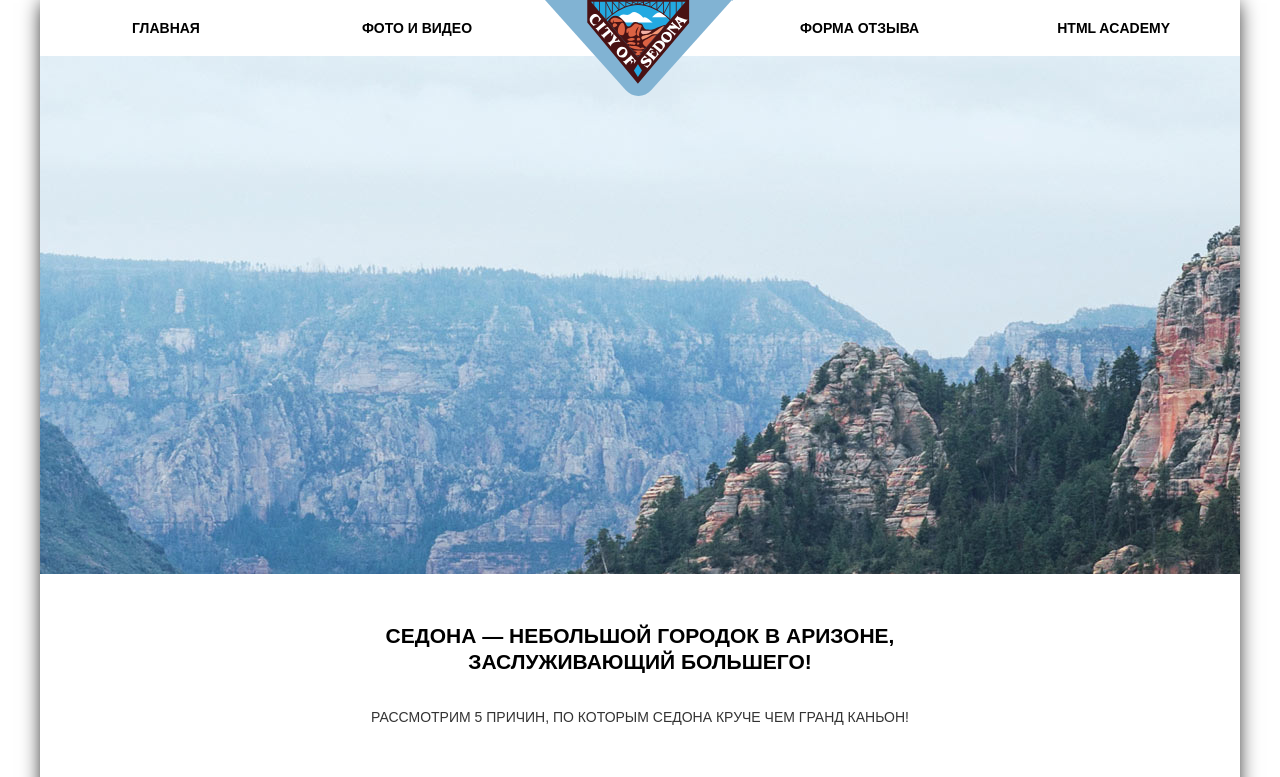
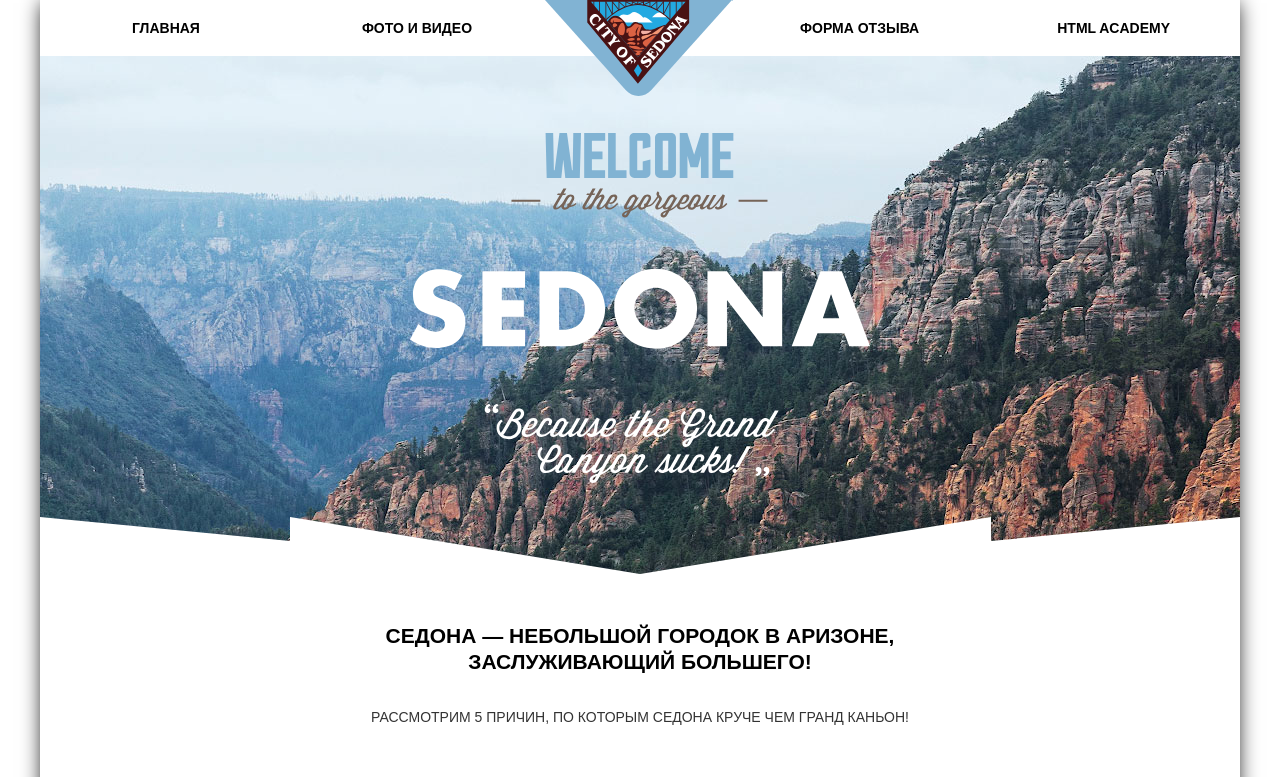
Before and after one commit to AlexanderLogosh/Sedona, a website: page index.html in a window 1280 px wide. Shown: the top 777 px of the page. Drawn offline with nearby package versions, Linux system fonts and the light colour scheme.

Commit message:
Fixed image

```diff
--- a/index.html
+++ b/index.html
@@ -8,7 +8,7 @@
 	<link href="css/style.css" rel="stylesheet" type="text/css">
 </head>
 <body>
-	<header class="page-header">
+	<header class="page-header page-header--main">
 		<nav class="main-nav">
 			<div class="main-nav__wrapper">
 				<ul class="main-nav__list">
@@ -20,11 +20,11 @@
 			</div>
 			<div class="main-nav__toggle">Открыть меню</div>
 		</nav>
-		<div class="page-header__img"></div>
-		<div class="page-header__title  page-header__title--big-img"></div>
+		<div class="page-header__img page-header__img--main"></div>
+		<div class="page-header__title  page-header__title--big"></div>
 	</header>
 	<main>
-		<article class="page-title">
+		<article class="page-title page-title--main">
 			<h1>СЕДОНА — небольшой городок в АРИЗОНЕ, заслуживающий большего!</h1>
 			<p>Рассмотрим 5 причин, по которым Седона круче чем гранд каньон!</p>
 		</article>
--- a/sass/blocks/main-nav.scss
+++ b/sass/blocks/main-nav.scss
@@ -101,7 +101,7 @@
 
 		&:first-child {
 			float: left;
-			margin: 0 77px 0 50px;
+			margin: 0 70px 0 50px;
 		}
 
 		&:nth-child(2) {
@@ -112,7 +112,7 @@
 		&:nth-child(3) {
 			float: left;
 			margin: 0;
-			margin-left: 155px;
+			margin-left: 165px;
 		}
 
 		&:last-child {
--- a/sass/blocks/page-header.scss
+++ b/sass/blocks/page-header.scss
@@ -7,21 +7,105 @@
 	}
 }
 
-.page-header__img{
-	width: 320px;
+.page-header__img {
+	position: relative;
+	width: 100%;
+	height: 158px;
+	background: $bg-blue url(../img/decorative/bg-back-mobile@1x.jpg) 544px 158px;
+
+	@media (min-width: 768px) {
+		height: 290px;
+		background: $bg-blue url(../img/bg-back-tablet@1x.jpg) 0 -228px;
+	}
+
+	@media (min-width: 1200px) {
+		height: 302px;
+		background: $bg-blue url(../img/bg-back-desktop@1x.jpg) no-repeat 0 -217px;
+	}
+}
+
+.page-header__img::after {
+	content: "";
+	position: absolute;
+	bottom: 0;
+	width: 100%;
+	height: 158px;
+	background: url(../img/bg-intro-triangle-tablet.svg) no-repeat;
+	background-size: 768px 57px;
+	background-position: left -225px bottom 0px ;
+
+	@media (min-width: 768px) {
+		height: 290px;
+		background: url(../img/bg-intro-triangle-tablet.svg) no-repeat;
+		background-size: 768px 57px;
+		background-position: left 0 bottom 0px ;
+	}
+
+	@media (min-width: 1200px) {
+		height: 302px;
+		background: url(../img/bg-intro-triangle-desktop.svg) no-repeat;
+		background-size: 1200px 57px;
+		background-position: left 0 bottom 0px ;
+	}
+}
+
+.page-header__title {
+	position: absolute;
+	bottom: 0px;
+	width: 100%;
+	height: 158px;
+	background: url(../img/content/text-sedona.svg) no-repeat;
+	background-size: 230px 39px;
+	background-position: left 44px top 52px;
+
+	@media (min-width: 768px) {
+		height: 290px;
+		background-size: auto;
+		background-position: left 155px top 95px;
+	}
+
+	@media (min-width: 1200px) {
+		height: 302px;
+		background-position: left 370px top 102px;
+	}
+}
+
+.page-header__img--main {
+	width: 100%;
 	height: 389px;
 	background: $bg-blue url(../img/decorative/bg-back-mobile@1x.jpg) -224px;
 
 	@media (min-width: 768px) {
-		width: 768px;
 		height: 518px;
+		background: $bg-blue url(../img/bg-back-tablet@1x.jpg);
 		background-position: 0;
-		background: $bg-blue url(../img/bg-back-tablet@1x.jpg);
+
 	}
 
 	@media (min-width: 1200px) {
-		width: 1200px;
 		height: 518px;
-		background: $bg-blue url(../img/bg-back-mobile@2x.jpg) no-repeat;
+		background: $bg-blue url(../img/bg-back-desktop@1x.jpg) no-repeat;
+		background-position: left 0 bottom 0px;
 	}
 }
+
+
+.page-header__title--big {
+	width: 100%;
+	height: 389px;
+	background: url(../img/content/text-sedona-index.svg) no-repeat;
+	background-size: 300px 214px;
+	background-position: left 10px top 90px;
+
+	@media (min-width: 768px) {
+		height: 518px;
+		background-size: auto;
+		background-position: left 154px top 77px;
+
+	}
+
+	@media (min-width: 1200px) {
+		background-position: left 370px top 77px;
+
+	}
+}
--- a/sass/blocks/page-title.scss
+++ b/sass/blocks/page-title.scss
@@ -17,6 +17,7 @@
 
 	@media (min-width: 768px) {
 		padding: 49px 110px;
+
 		h1 {
 			margin-bottom: 29px;
 		}
@@ -26,3 +27,14 @@
 		padding: 49px 310px;
 	}
 }
+
+ @media (max-width: 768px) {
+	.page-title--main::after {
+		content: "";
+		position: absolute;
+		bottom: -164px;
+		width: 100%;
+		height: 37px;
+		background: url("../img/decorative/bg-triangle.svg") no-repeat;
+	}
+}
```
Also changed, not shown: form.html (+6 -7 lines), css/style.css.
